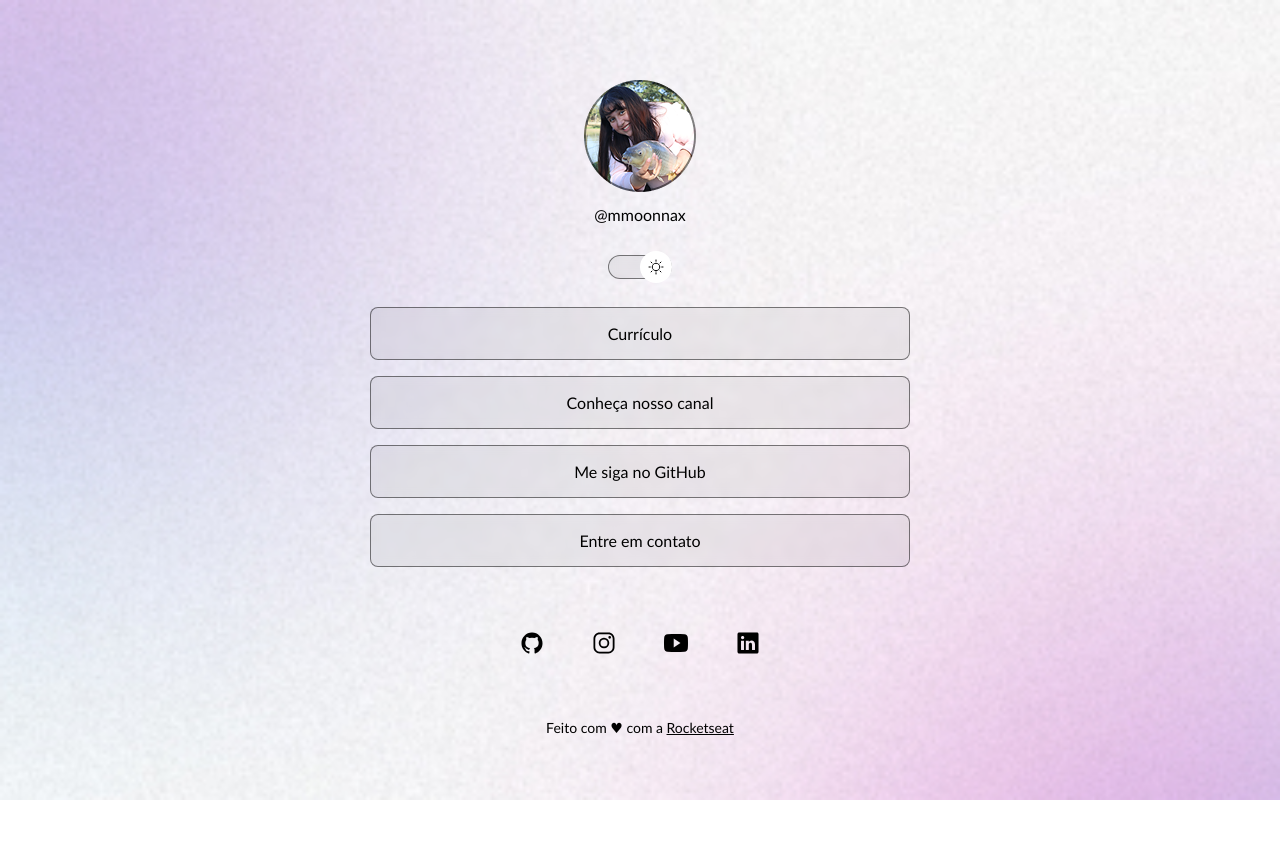
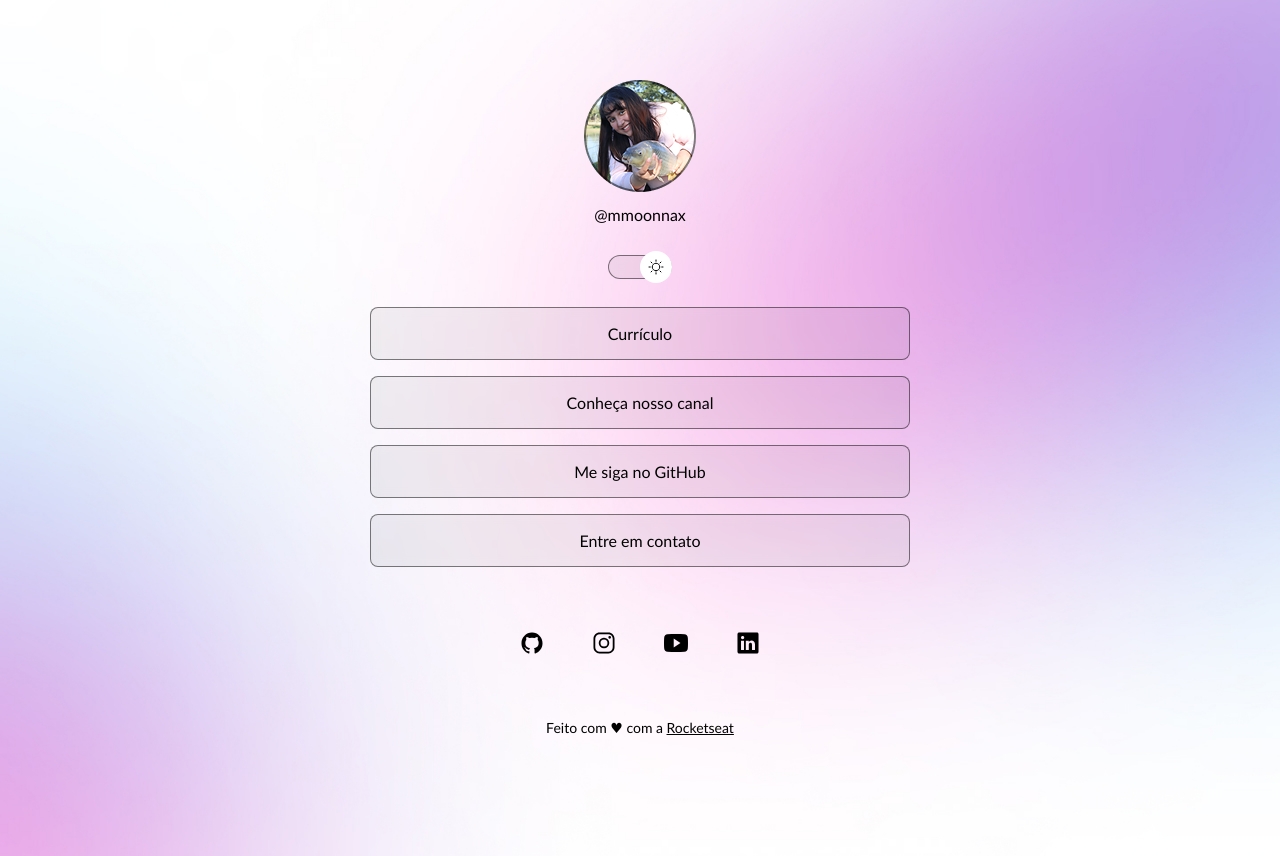
Before and after one commit to mmoonnax/luaplataforma, a plain HTML site: page index.html in a window 1280 px wide. Both pictures are taken after a click on the element 640 px from the left and 267 px from the top of the page. Before the commit the page ends 800 px from the top, so only its background shows below. Drawn offline with nearby package versions, Linux system fonts and the light colour scheme.

Commit message:
background

```diff
--- a/style.css
+++ b/style.css
@@ -39,6 +39,7 @@ body {
 
   /*background: color image repeat position/size*/
   background: var(--bg-url) top center/cover;
+  height: 100vh;
 }
 body * {
   font-family: "Trebuchet MS", "Lucida Sans Unicode", "Lucida Grande",
@@ -186,3 +187,13 @@ footer {
   text-align: center;
   font-size: 14px;
 }
+/* media queries */
+
+@media (min-width: 700px) {
+  :root {
+    --bg-url: url(./arquivos.luana/bg-desktop.jpg);
+  }
+  .light {
+    --bg-url: url(./arquivos.luana/bg-desktop-light.jpg);
+  }
+}
```
